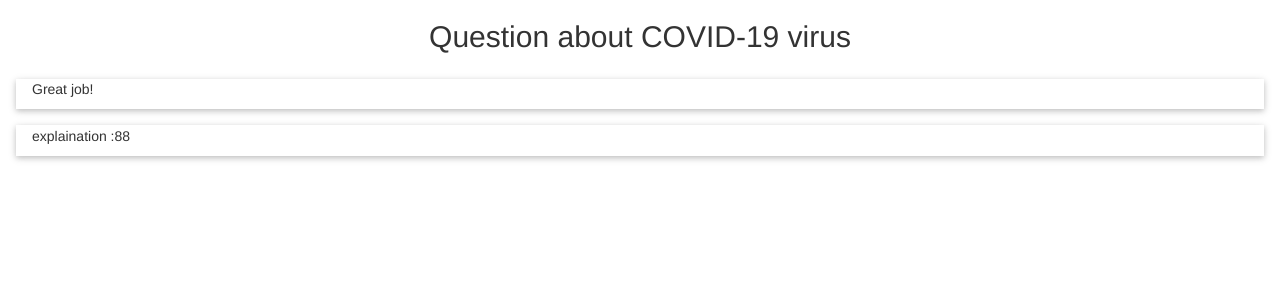
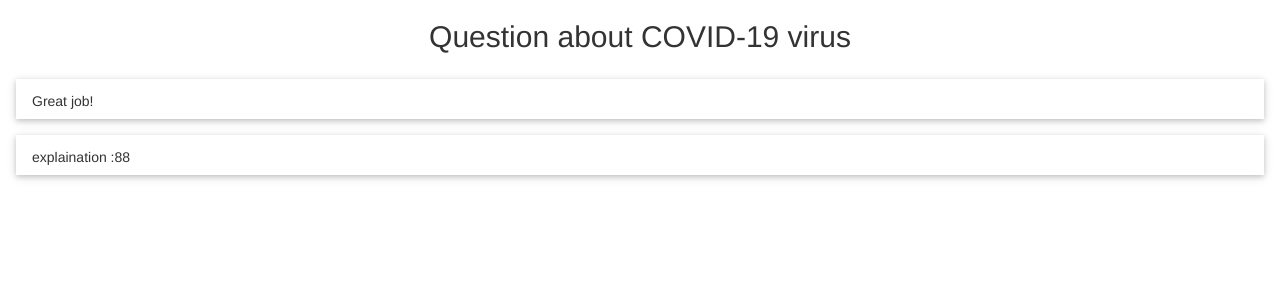
Before and after one commit to da-cheng293/hacktech, a Flask app: page /correct in a window 1280 px wide. Shown: the part 52-352 px from the top of the page. Run offline with Flask 2, Linux system fonts and the light colour scheme; some libraries are stand-ins or nearby versions.

Commit message:
search and upload_message_navbarmessage size true fals position text position commit

```diff
--- a/templates/correct.html
+++ b/templates/correct.html
@@ -50,8 +50,8 @@ div3 {
 
 
 
-  <div class="w3-panel w3-card"><p>Great job!</p></div>
- <div class="w3-panel w3-card"><p>explaination :88</p></div>
+  <div class="w3-panel w3-card"style = "height: 40px;"><p style = "position:relative; top: 12px">Great job!</p></div>
+ <div class="w3-panel w3-card"style = "height: 40px;"><p style = "position:relative; top: 12px">explaination :88</p></div>
 </div>
 
 
--- a/templates/slide.html
+++ b/templates/slide.html
@@ -52,7 +52,7 @@ div3 {
 
 
 
-  <div class="w3-panel w3-card"><p>Do you know how much washington people die in COVID-19 virus?</p></div>
+  <div class="w3-panel w3-card" style = "height: 40px;"><p style = "position:relative; top: 12px" >Do you know how much washington people die in COVID-19 virus?</p></div>
 
 </div>
 
--- a/templates/wrong_explain.html
+++ b/templates/wrong_explain.html
@@ -44,8 +44,8 @@ div3 {
 <div class="w3-container">
 
 
-    <div class="w3-panel w3-card"><p>not good enough!</p></div>
- <div class="w3-panel w3-card"><p>explaination :88</p></div>
+    <div class="w3-panel w3-card" style = "height: 40px;"><p style = "position:relative; top: 12px">not good enough!</p></div>
+ <div class="w3-panel w3-card"style = "height: 40px;"><p style = "position:relative; top: 12px">explaination :88</p></div>
 
 
 
```
